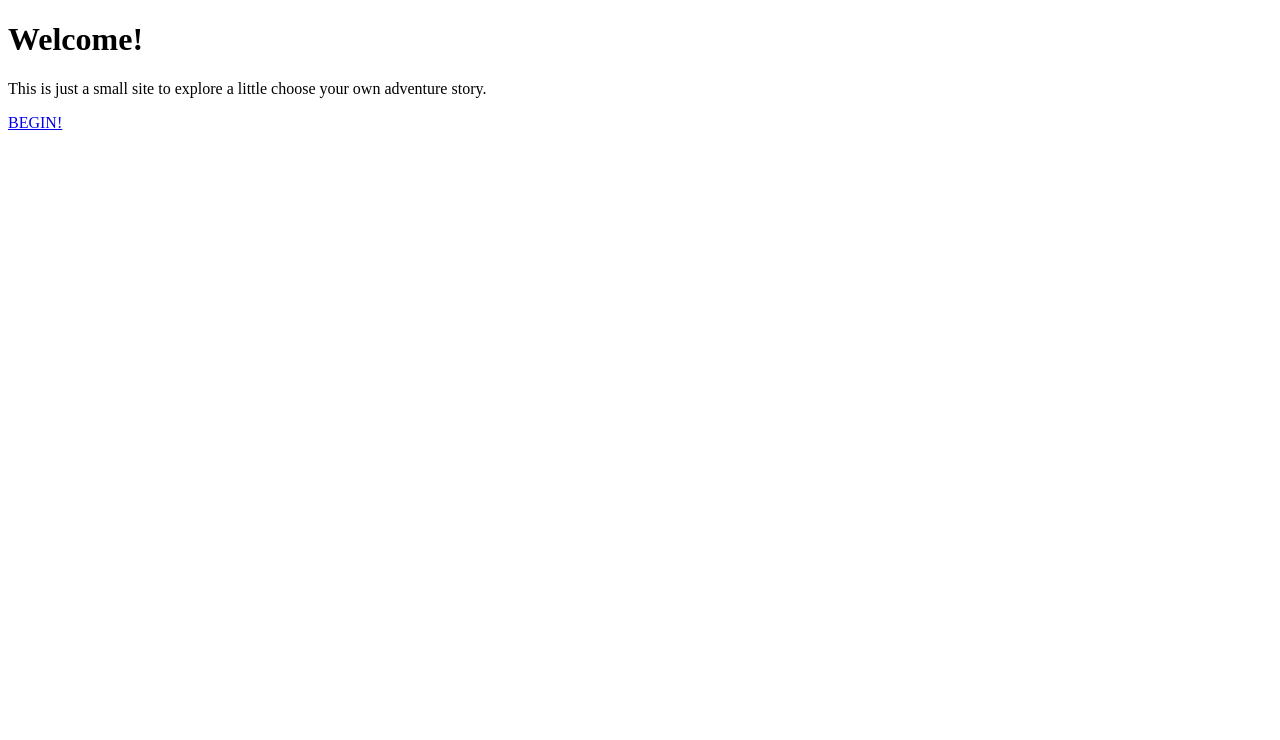
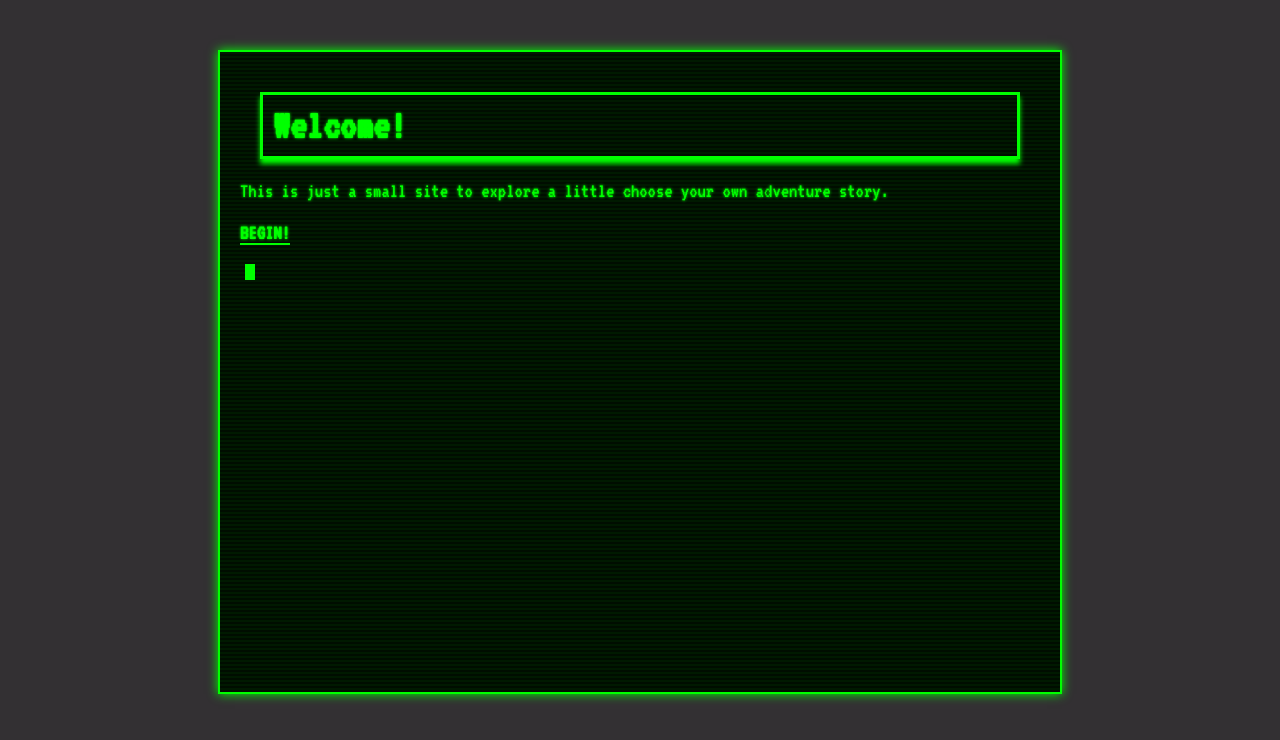
Before and after one commit to WhiteScholar/BMCCMMP100WEBS2025, a plain HTML site: page index.html in a window 1280 px wide. Drawn offline with Linux system fonts and the light colour scheme.

Commit message:
CSS Styling
Added a style.css file and required tags in other pages to use it.

```diff
--- a/index.html
+++ b/index.html
@@ -4,10 +4,14 @@
 	<head>
 		<title>Chose your own adventure!</title>
 		<meta charset="utf-8">
+		<link href="style.css" rel="stylesheet" type="text/css">
 	</head>
 	<body>
-		<h1>Welcome!</h1>
-		<p>This is just a small site to explore a little choose your own adventure story.</p>
-		<p><a href="story/begin.html">BEGIN!</a></p>
+		<div class="terminal">
+			<h1>Welcome!</h1>
+			<p>This is just a small site to explore a little choose your own adventure story.</p>
+			<p><a href="story/begin.html">BEGIN!</a></p>
+			<span class="cursor"></span>
+		</div>
 	</body>
 </html>
--- /dev/null
+++ b/style.css
@@ -0,0 +1,82 @@
+/* Style Sheet for choose your own adventure site. */
+@import url('https://fonts.googleapis.com/css2?family=VT323&display=swap');
+body {
+    background-color: #333033;
+    color: #00ff00;
+    font-family: "VT323", monospace;
+    text-shadow: 0 0 3px #00ff00;
+	font-size: 1.3em;
+}
+
+h1 {
+	margin: 20px;
+	padding: 10px;
+	border: 3px solid #00ff00;
+	box-shadow: 0 5px 5px #00ff00;
+}
+
+a {
+    color: #00ff00;
+    text-decoration: none;
+    font-weight: bold;
+    border-bottom: 2px solid #00ff00;
+}
+
+a:hover {
+    background-color: #00ff00;
+    color: black;
+    text-shadow: none;
+}
+
+.terminal {
+    width: 800px;
+	height: 600px;
+    margin: 50px auto;
+    padding: 20px;
+    border: 2px solid #00ff00;
+    box-shadow: 0 0 10px #00ff00;
+    position: relative;
+    overflow: auto;
+	background-color: black;
+}
+
+@keyframes scanlines {
+    0% { background-position: 0 0; }
+    100% { background-position: 0 -100px; }
+}
+
+@keyframes flicker {
+    0% { filter: brightness(100%); }
+    25% { filter: brightness(90%); }
+    50% { filter: brightness(110%); }
+    75% { filter: brightness(95%); }
+    100% { filter: brightness(100%); }
+}
+
+.terminal::after {
+    content: "";
+    position: absolute;
+    top: 0;
+    left: 0;
+    width: 100%;
+    height: 100%;
+    background-image: linear-gradient(rgba(0, 255, 0, 0.1) 50%, rgba(0, 255, 0, 0.05) 50%);
+    background-size: 100% 4px;
+    animation: scanlines 0.2s infinite linear, flicker 2s infinite ease-in-out;
+    pointer-events: none;
+
+}
+
+.cursor {
+    display: inline-block;
+    width: 10px;
+    height: 16px;
+    background-color: #00ff00;
+    margin-left: 5px;
+    animation: blink 1s infinite;
+}
+
+@keyframes blink {
+    0%, 100% { opacity: 1; }
+    50% { opacity: 0; }
+}
```
Also changed, not shown: story/begin.html (+4 -0 lines), story/left.html (+4 -0 lines), story/left2.html (+4 -0 lines), story/right.html (+4 -0 lines), story/right2.html (+4 -0 lines).
